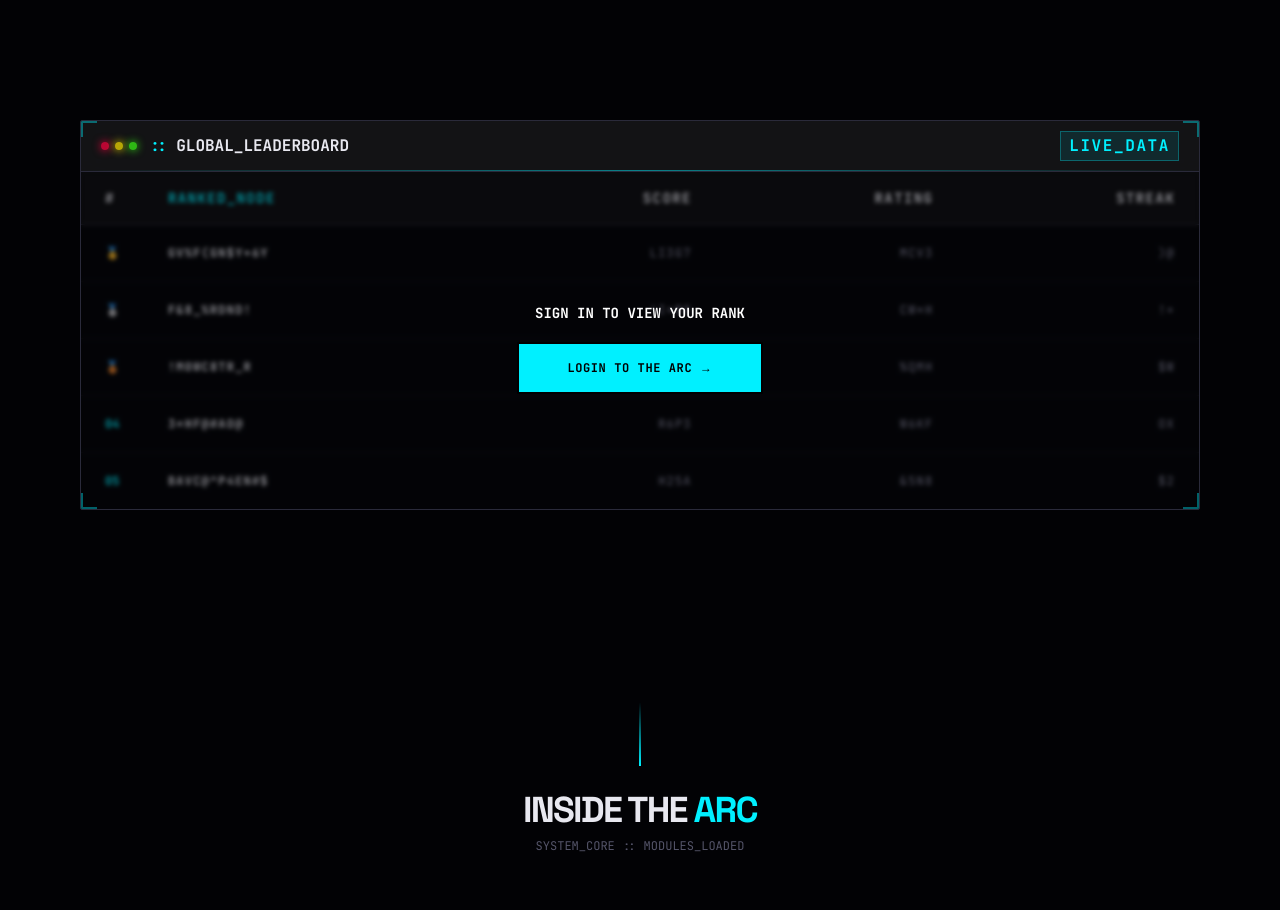
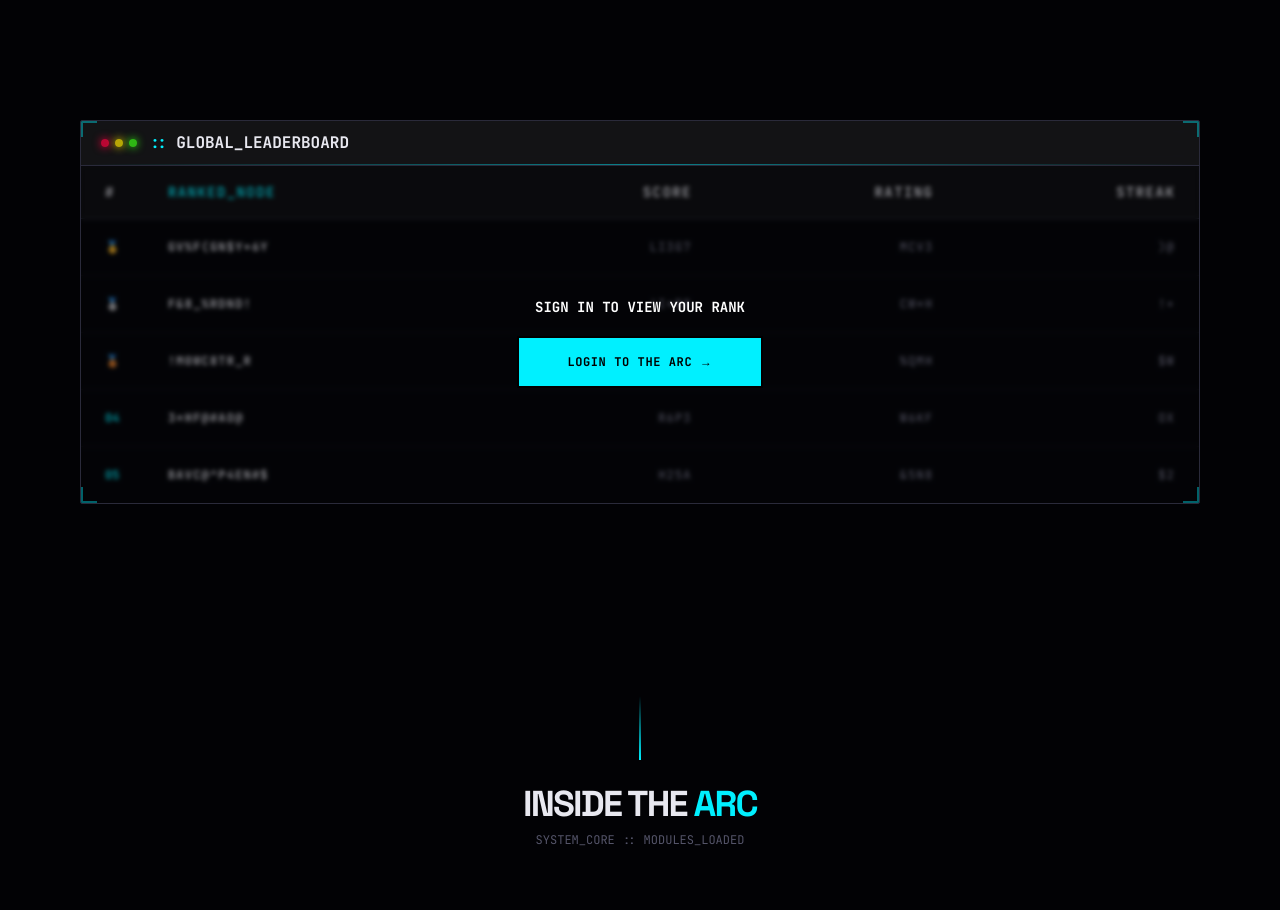
Before and after one commit to deepsarda/coarc, a Next.js app: page / in a window 1280 px wide. Shown: the part 1000-1910 px from the top of the page. Built offline with nearby package versions, Linux system fonts and the light colour scheme; no server answers.

Commit message:
fix: blurred leaderboard on mobile screens

```diff
--- a/src/components/landing/BlurredLeaderboard.tsx
+++ b/src/components/landing/BlurredLeaderboard.tsx
@@ -50,7 +50,7 @@ export default function BlurredLeaderboard() {
 						<span className="text-neon-cyan">::</span> Global_Leaderboard
 					</h3>
 				</div>
-				<div className="flex items-center gap-4 relative z-10">
+				<div className="flex items-center gap-4 relative z-10 sm:hidden">
 					<span className="px-2 py-0.5 bg-neon-cyan/10 border border-neon-cyan/30 rounded-none font-mono text-neon-cyan text-tiny uppercase tracking-widest font-black">
 						Live_Data
 					</span>
```
